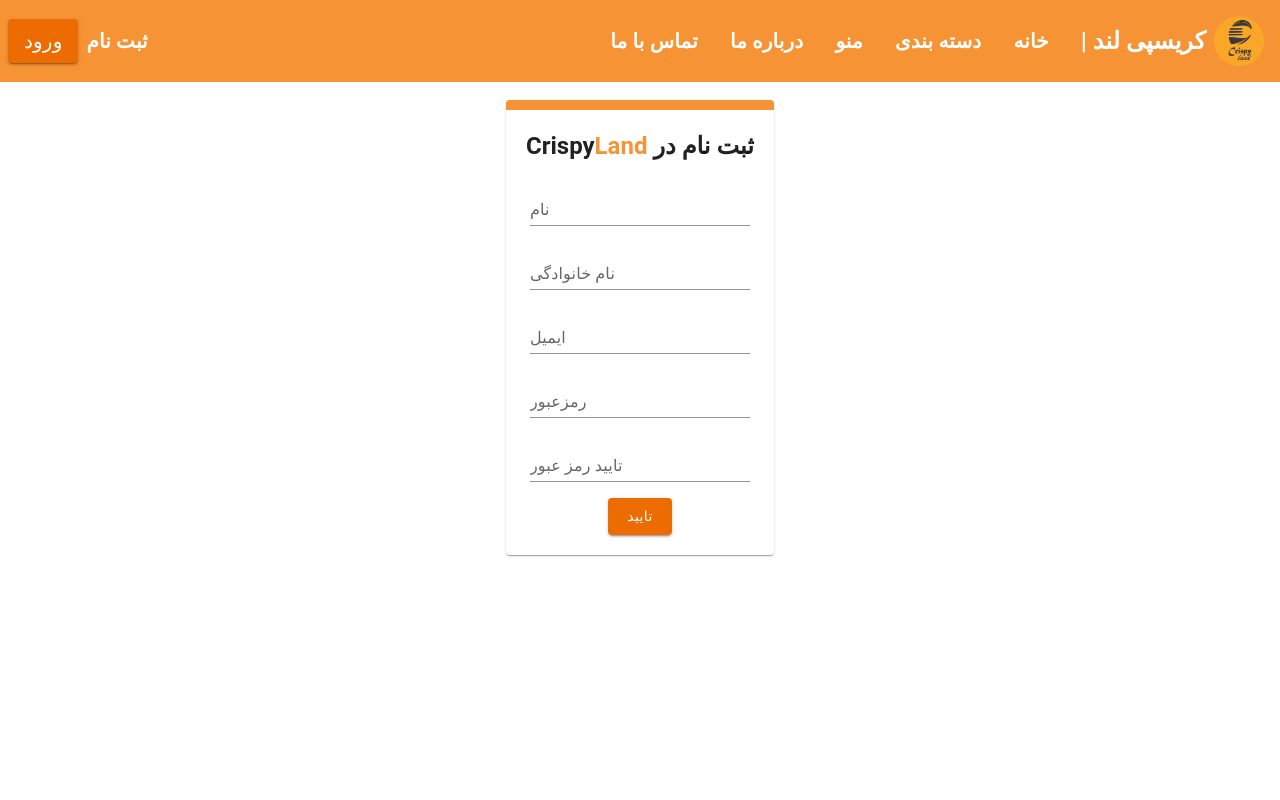
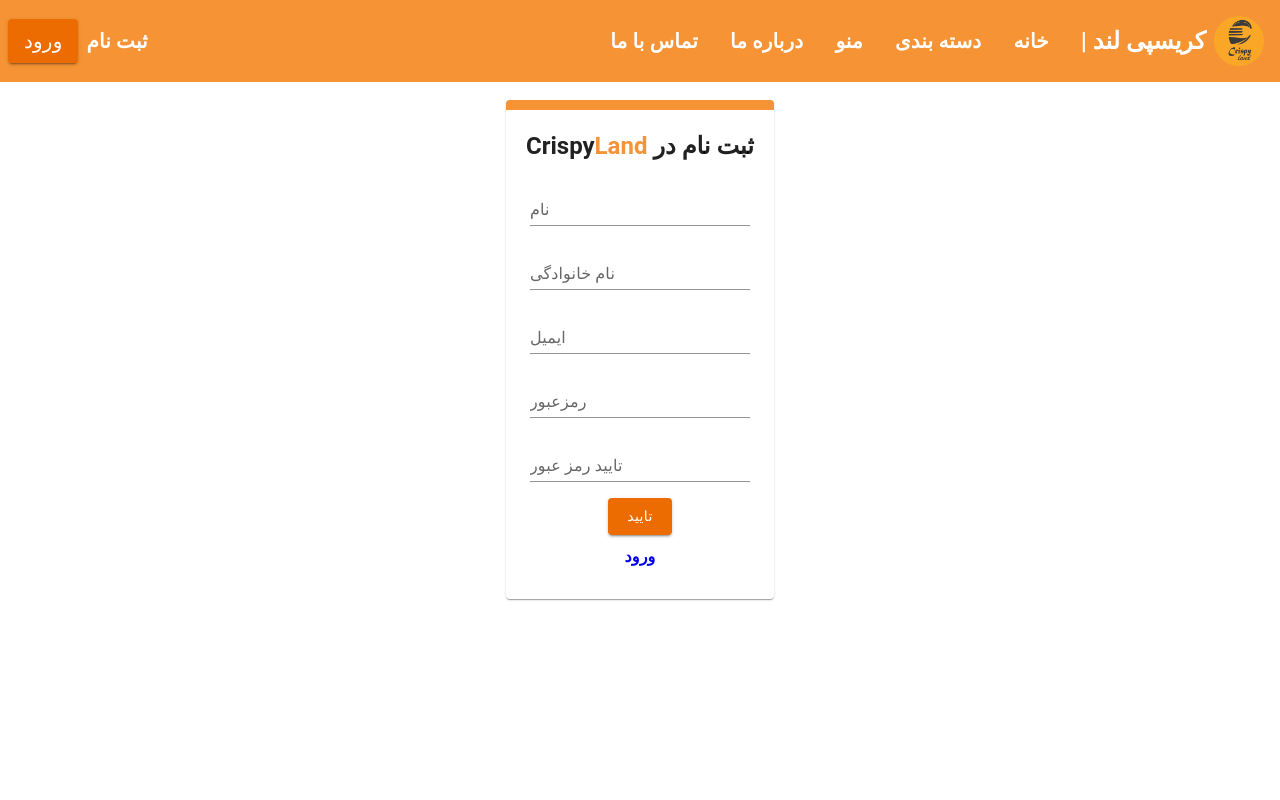
Before and after one commit to aryan-salemababdi/crispyland, a Next.js app: page /signup in a window 1280 px wide. Shown: the top 800 px of the page. Built offline with nearby package versions, Linux system fonts and the light colour scheme.

Commit message:
final signup commit

```diff
--- a/components/temp/SignUpPage/SignUpPage.tsx
+++ b/components/temp/SignUpPage/SignUpPage.tsx
@@ -4,6 +4,7 @@
 import { Typography, Grid, Card, TextField, Button } from "@mui/material";
 import FaceMesh from "../../modules/FaceMesh/FaceMesh";
 import { useRouter } from "next/router";
+import Link from "next/link";
 
 const validationSchema = Yup.object().shape({
   name: Yup.string()
@@ -155,6 +156,16 @@
                 </Grid>
               </Grid>
             </form>
+            <Link  href="/login" style={{textDecoration:"none"}}>
+              <Typography
+              fontWeight="bold"
+              variant="body1"
+              textAlign="center"
+              m="10px 0px"
+              >
+                ورود
+              </Typography>
+            </Link>
           </Card>
         </Grid>
       </Grid>
```
Also changed, not shown: 1 other file (tests, documents, lock files or other folders).
